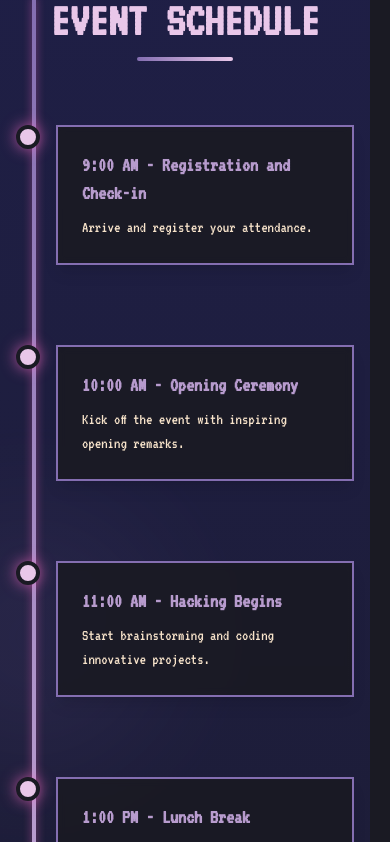
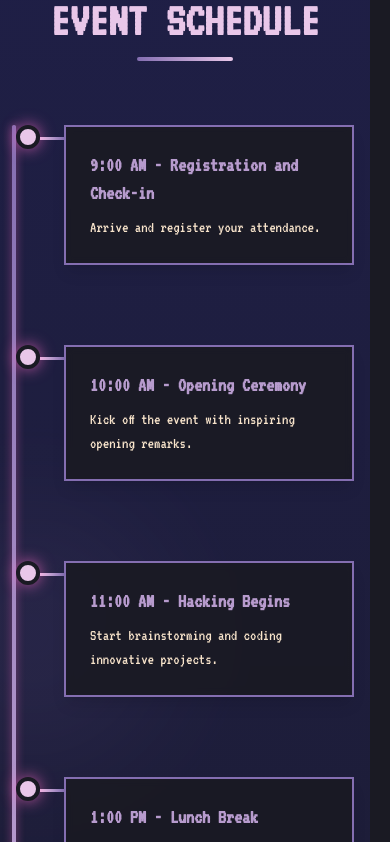
Before and after one commit to Grimm1694/prototype, a Next.js app: page / in a window 390 px wide. Shown: the part 5602-6444 px from the top of the page. Built offline with nearby package versions, Linux system fonts and the light colour scheme.

Commit message:
fixed timeline mobile view

```diff
--- a/app/components/Schedule.tsx
+++ b/app/components/Schedule.tsx
@@ -227,17 +227,24 @@ const TimelineItem = ({
 
       {/* Mobile Layout (single column) */}
       <div className="md:hidden">
-        <div className="flex items-start space-x-4">
-          {/* Dot column */}
-          <div className="flex flex-col items-center">
+        <div className="flex items-start space-x-6">
+          {/* Dot column with more space */}
+          <div className="flex flex-col items-center relative">
             <motion.div
               variants={dotVariants}
               initial="hidden"
               animate={isVisible ? "visible" : "hidden"}
               className="z-10 w-6 h-6 rounded-full bg-hackathon-light-pink shadow-[0_0_15px_rgba(255,110,199,0.7)] border-4 border-hackathon-darker-blue"
             />
+            {/* Optional horizontal connector line */}
+            <motion.div
+              variants={branchVariants}
+              initial="hidden"
+              animate={isVisible ? "visible" : "hidden"}
+              className="absolute top-3 left-6 w-6 h-[3px] bg-gradient-to-r from-hackathon-light-pink to-hackathon-purple"
+            />
           </div>
-          {/* Card column */}
+          {/* Card column with more spacing from the timeline */}
           <motion.div
             variants={cardVariants}
             initial="hidden"
@@ -304,7 +311,7 @@ const Timeline = ({ data }: { data: TimelineEntry[] }) => {
 
   return (
     <section
-    id="schedule"
+      id="schedule"
       ref={containerRef}
       className="py-24 relative bg-gradient-to-b from-hackathon-dark-blue to-hackathon-darker-blue overflow-hidden mr-5"
     >
@@ -338,8 +345,8 @@ const Timeline = ({ data }: { data: TimelineEntry[] }) => {
             className="bg-gradient-to-b from-hackathon-purple to-hackathon-light-pink origin-top w-full rounded-full shadow-[0_0_10px_rgba(255,110,199,0.5)]"
           />
         </div>
-        {/* Mobile vertical line */}
-        <div className="block md:hidden absolute left-8 top-0 bottom-0 w-1 bg-hackathon-darker-blue z-0">
+        {/* Mobile vertical line - Moving it further left */}
+        <div className="block md:hidden absolute left-3 top-32 bottom-20 w-1 bg-hackathon-darker-blue z-0" style={{ height: "calc(100% - 160px)" }}>
           <motion.div
             style={{ scaleY: scrollYProgress, height: "100%" }}
             className="bg-gradient-to-b from-hackathon-purple to-hackathon-light-pink origin-top w-full rounded-full shadow-[0_0_10px_rgba(255,110,199,0.5)]"
```
